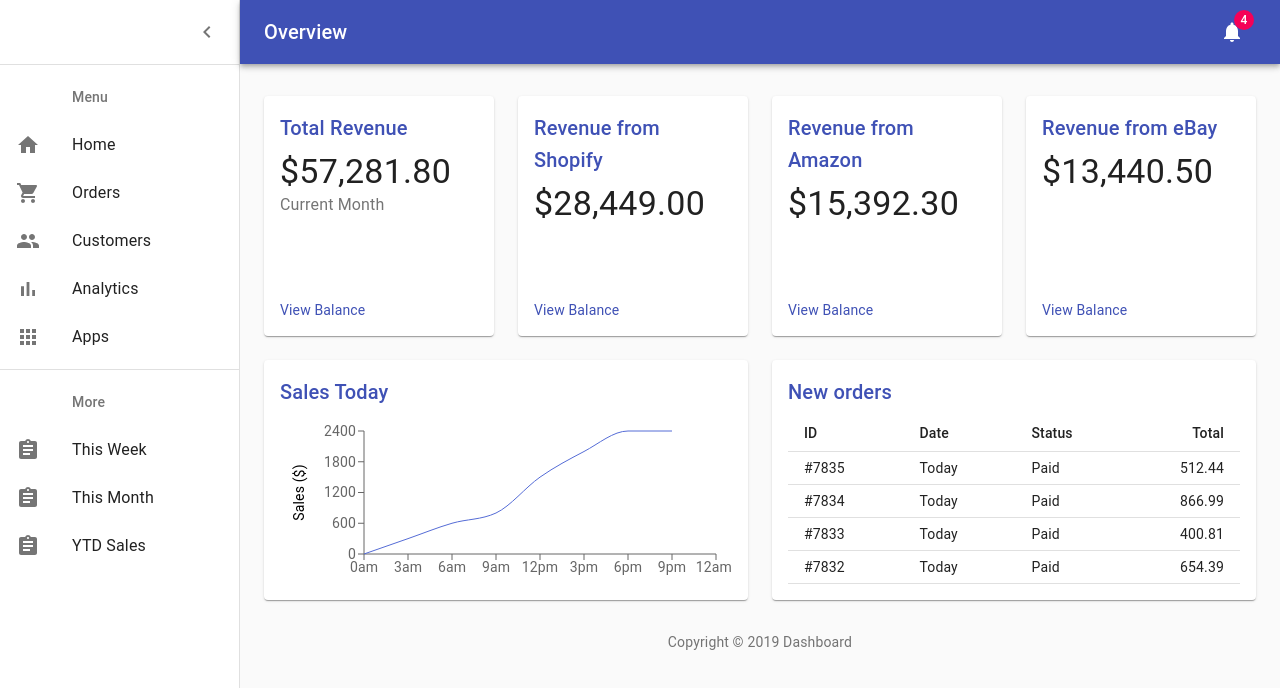
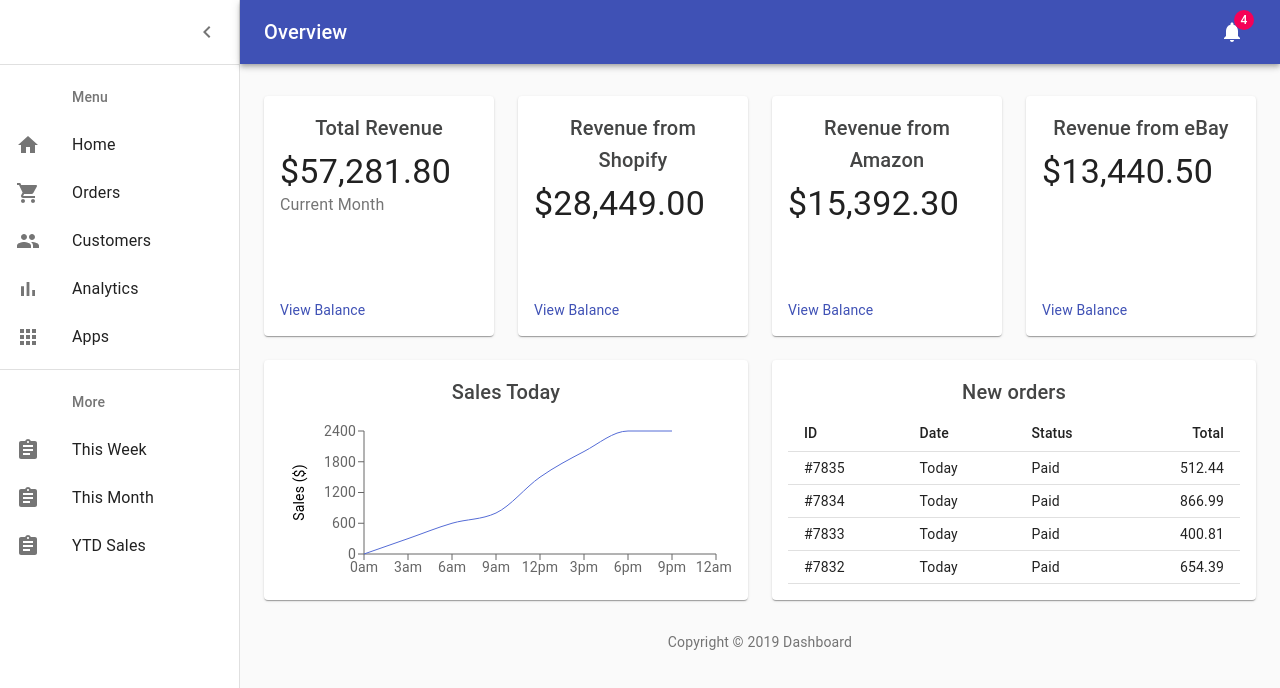
Before and after one commit to jaayperez/ecommerce-dashboard, a React (Create React App) app: page / in a window 1280 px wide. Shown: the top 688 px of the page. Built offline with nearby package versions, Linux system fonts and the light colour scheme.

Commit message:
Use the Hook API to generate a new style

```diff
--- a/src/components/title.js
+++ b/src/components/title.js
@@ -1,10 +1,20 @@
 import React from 'react';
 import PropTypes from 'prop-types';
 import Typography from '@material-ui/core/Typography';
+import { makeStyles } from '@material-ui/core/styles';
+
+const useStyles = makeStyles (theme => ({
+  title: {
+    color: '#444545',
+    textAlign: 'center',
+  },
+}));
 
 export default function Title(props) {
+  const classes = useStyles();
+
   return (
-    <Typography component="h2" variant="h6" color="primary" gutterBottom>
+    <Typography className={classes.title} component="h2" variant="h6" color="primary" gutterBottom>
       {props.children}
     </Typography>
   );
```
